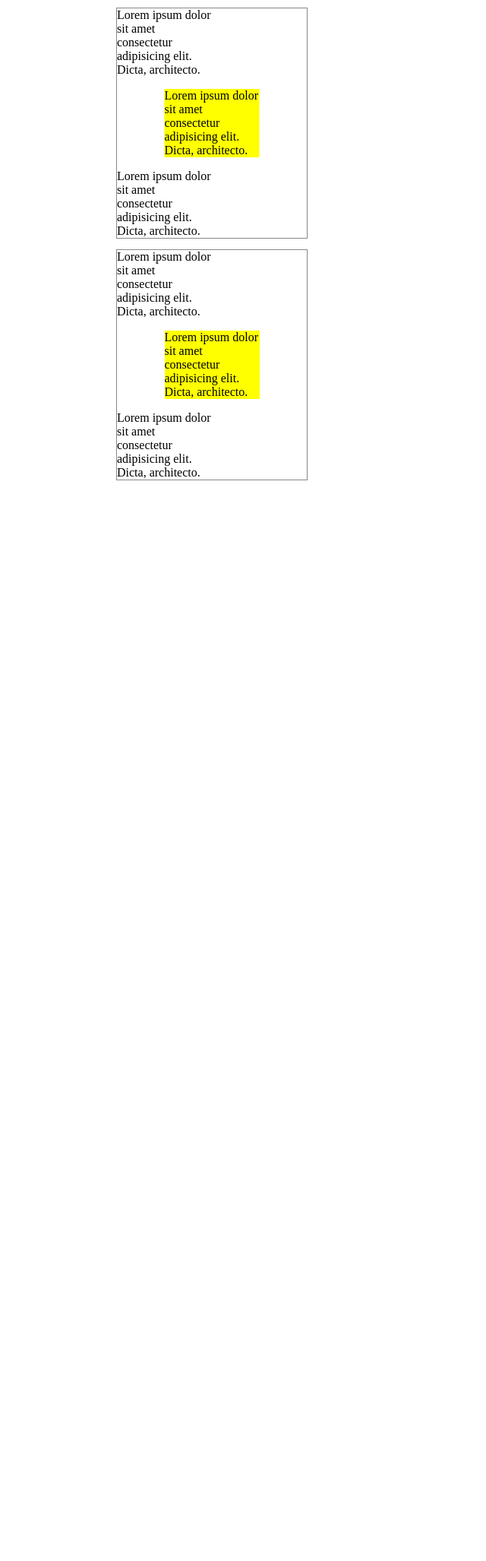
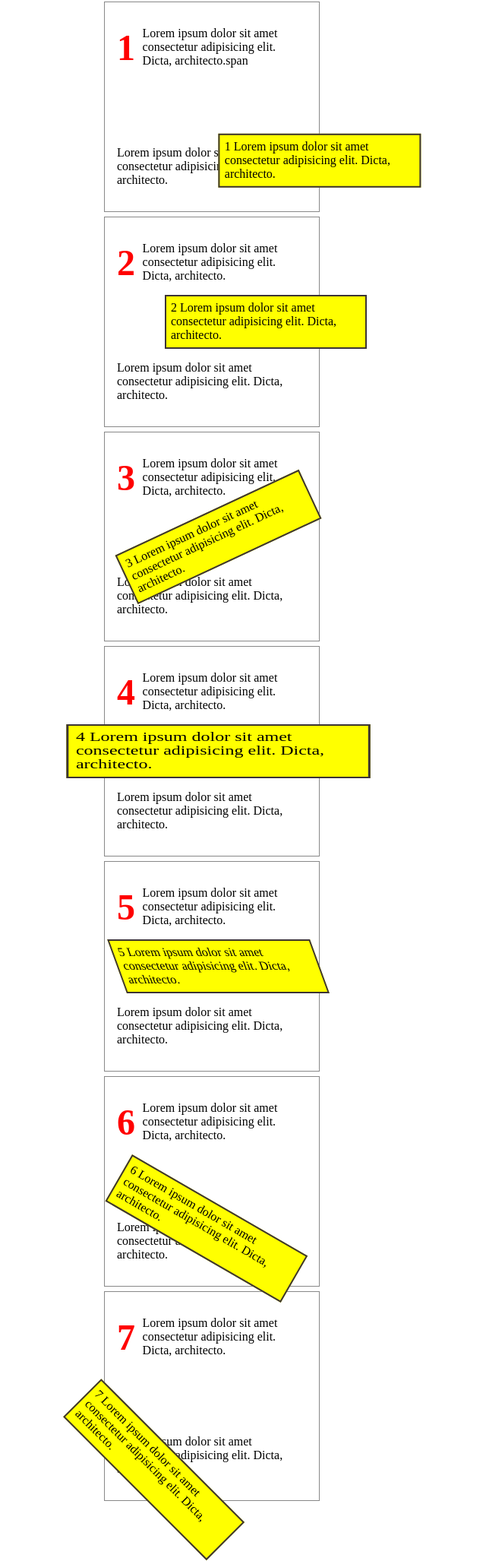
Before and after one commit to fcesarf80/Pets, a plain HTML site: page transform.html in a window 1280 px wide. Shown: the part 5-2059 px from the top of the page at 76% size, without its empty margins (361-1001 px from the left). Before the commit the page ends 1436 px from the top, so only its background shows below. Drawn offline with Linux system fonts and the light colour scheme.

Commit message:
transform property

```diff
--- a/transform.html
+++ b/transform.html
@@ -11,31 +11,88 @@
             outline: 1px solid #888;
             width: 250px;
             margin: .5em auto;
+            padding: 1rem;
         }
         p {
-            width: 50%;
+            width: 100%;
+        }
+        .destaque:only-child{
+            color: red;
+        }
+        .dest1::first-letter {
+            color: red;
+            font-size: 3em;
+            font-weight:600;
+            float: left; /*Posiciona letra à esquerda*/
+            margin-right: 0.2em; /* Espaço letra/texto */
         }
         .destaque {
             background-color: yellow;
+            color: black;
+            border: 2px solid #3c3434;
+            padding: .4rem;
         }
         .div1 .destaque {
-            transform: translate(50%);
+            transform: translate(50%, 100%);
         }
         .div2 .destaque {
             position: relative;
             left: 25%;
+            top: 50%;
+        }
+        .div3 .destaque {
+            transform: rotate(-25deg);
+        }
+        .div4 .destaque {
+            transform: scale(1.5, 1);
+        }
+        .div5 .destaque {
+            transform: skew(20deg);
+        }
+        .div6 .destaque {
+            transform: translate(20px) rotate(30deg);
+            transform-origin: left top;
+        }
+        .div7 .destaque {
+            transform: rotate(45deg) translate(150px);
+            transform-origin: 50px -200px;
         }
     </style>
 </head>
 <body>
     <div class="div1">
-        <p>Lorem ipsum dolor sit amet consectetur adipisicing elit. Dicta, architecto.</p>
-        <p class="destaque">Lorem ipsum dolor sit amet consectetur adipisicing elit. Dicta, architecto.</p>
+        <p class="dest1">1 Lorem ipsum dolor sit amet consectetur adipisicing elit. Dicta, architecto.span</p>
+        <p class="destaque">1 Lorem ipsum dolor sit amet consectetur adipisicing elit. Dicta, architecto.</p>
         <p>Lorem ipsum dolor sit amet consectetur adipisicing elit. Dicta, architecto.</p>
     </div>
     <div class="div2">
+        <p class="dest1">2 Lorem ipsum dolor sit amet consectetur adipisicing elit. Dicta, architecto.</p>
+        <p class="destaque">2 Lorem ipsum dolor sit amet consectetur adipisicing elit. Dicta, architecto.</p>
         <p>Lorem ipsum dolor sit amet consectetur adipisicing elit. Dicta, architecto.</p>
-        <p class="destaque">Lorem ipsum dolor sit amet consectetur adipisicing elit. Dicta, architecto.</p>
+    </div>
+    <div class="div3">
+        <p class="dest1">3 Lorem ipsum dolor sit amet consectetur adipisicing elit. Dicta, architecto.</p>
+        <p class="destaque">3 Lorem ipsum dolor sit amet consectetur adipisicing elit. Dicta, architecto.</p>
+        <p>Lorem ipsum dolor sit amet consectetur adipisicing elit. Dicta, architecto.</p>
+    </div>
+    <div class="div4">
+        <p class="dest1">4 Lorem ipsum dolor sit amet consectetur adipisicing elit. Dicta, architecto.</p>
+        <p class="destaque">4 Lorem ipsum dolor sit amet consectetur adipisicing elit. Dicta, architecto.</p>
+        <p>Lorem ipsum dolor sit amet consectetur adipisicing elit. Dicta, architecto.</p>
+    </div>
+    <div class="div5">
+        <p class="dest1">5 Lorem ipsum dolor sit amet consectetur adipisicing elit. Dicta, architecto.</p>
+        <p class="destaque">5 Lorem ipsum dolor sit amet consectetur adipisicing elit. Dicta, architecto.</p>
+        <p>Lorem ipsum dolor sit amet consectetur adipisicing elit. Dicta, architecto.</p>
+    </div>
+    <div class="div6">
+        <p class="dest1">6 Lorem ipsum dolor sit amet consectetur adipisicing elit. Dicta, architecto.</p>
+        <p class="destaque">6 Lorem ipsum dolor sit amet consectetur adipisicing elit. Dicta, architecto.</p>
+        <p>Lorem ipsum dolor sit amet consectetur adipisicing elit. Dicta, architecto.</p>
+    </div>
+    <div class="div7">
+        <p class="dest1">7 Lorem ipsum dolor sit amet consectetur adipisicing elit. Dicta, architecto.</p>
+        <p class="destaque">7 Lorem ipsum dolor sit amet consectetur adipisicing elit. Dicta, architecto.</p>
         <p>Lorem ipsum dolor sit amet consectetur adipisicing elit. Dicta, architecto.</p>
     </div>
 </body>
```
